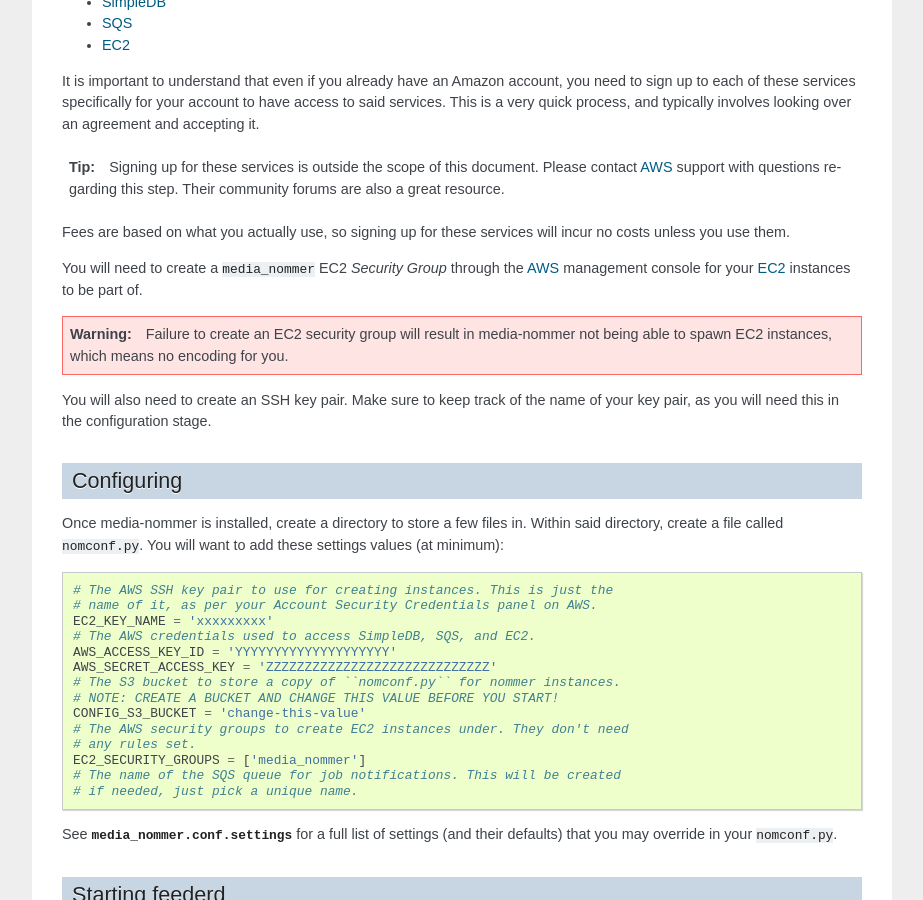
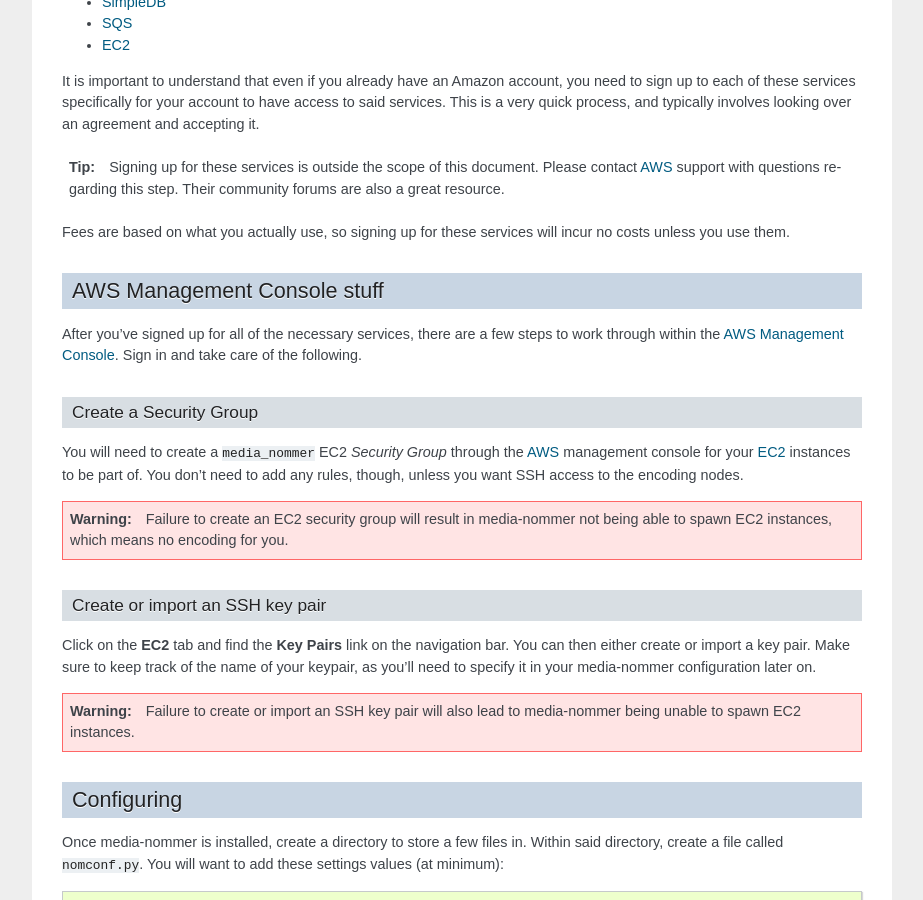
Before and after one commit to duointeractive/media-nommer, a Sphinx documentation site: the page built from doc_src/source/installation.rst, in a window 1280 px wide and 900 px high, scrolled down 1151 px. Shown: the whole window, without its empty margins (198-1121 px from the left). Built offline with Sphinx 7.4.7, drawn with Linux system fonts in a browser that asks for light colours; some of the changed text lies outside the part shown.

Commit message:
Updating install instructions to be more helpful.

```diff
--- a/doc_src/source/global.txt
+++ b/doc_src/source/global.txt
@@ -21,6 +21,7 @@
 .. _CloudFront: http://aws.amazon.com/cloudfront/
 .. _Amazon AWS: http://aws.amazon.com/
 .. _AWS: http://aws.amazon.com/
+.. _AWS Management Console: https://console.aws.amazon.com/
 
 .. _DUO Interactive: http://duointeractive.com
 .. _BSD License: http://opensource.org/licenses/bsd-license.php
--- a/doc_src/source/installation.rst
+++ b/doc_src/source/installation.rst
@@ -84,15 +84,34 @@
 Fees are based on what you actually use, so signing up for these services will
 incur no costs unless you use them.
 
+AWS Management Console stuff
+----------------------------
+
+After you've signed up for all of the necessary services, there are a few
+steps to work through within the `AWS Management Console`_. Sign in and take
+care of the following.
+
+Create a Security Group
+^^^^^^^^^^^^^^^^^^^^^^^
+
 You will need to create a ``media_nommer`` EC2 *Security Group* through the
-AWS_ management console for your EC2_ instances to be part of.
+AWS_ management console for your EC2_ instances to be part of. You don't need
+to add any rules, though, unless you want SSH access to the encoding nodes.
 
 .. warning:: Failure to create an EC2 security group will result in
     media-nommer not being able to spawn EC2 instances, which means
     no encoding for you.
 
-You will also need to create an SSH key pair. Make sure to keep track of the
-name of your key pair, as you will need this in the configuration stage.
+Create or import an SSH key pair
+^^^^^^^^^^^^^^^^^^^^^^^^^^^^^^^^
+
+Click on the **EC2** tab and find the **Key Pairs** link on the navigation bar.
+You can then either create or import a key pair. Make sure to keep track of the
+name of your keypair, as you'll need to specify it in your media-nommer
+configuration later on.
+
+.. warning:: Failure to create or import an SSH key pair will also lead to
+    media-nommer being unable to spawn EC2 instances.
 
 .. _installing_configuring:
 
@@ -117,8 +136,6 @@
     # The AWS security groups to create EC2 instances under. They don't need
     # any rules set.
     EC2_SECURITY_GROUPS = ['media_nommer']
-    # The name of the SQS queue for job notifications. This will be created
-    # if needed, just pick a unique name.
 
 See :py:mod:`media_nommer.conf.settings` for a full list of settings (and their
 defaults) that you may override in your :file:`nomconf.py`.
```
Also changed, not shown: other parts of doc_src/source/installation.rst (+3 -3 lines).
